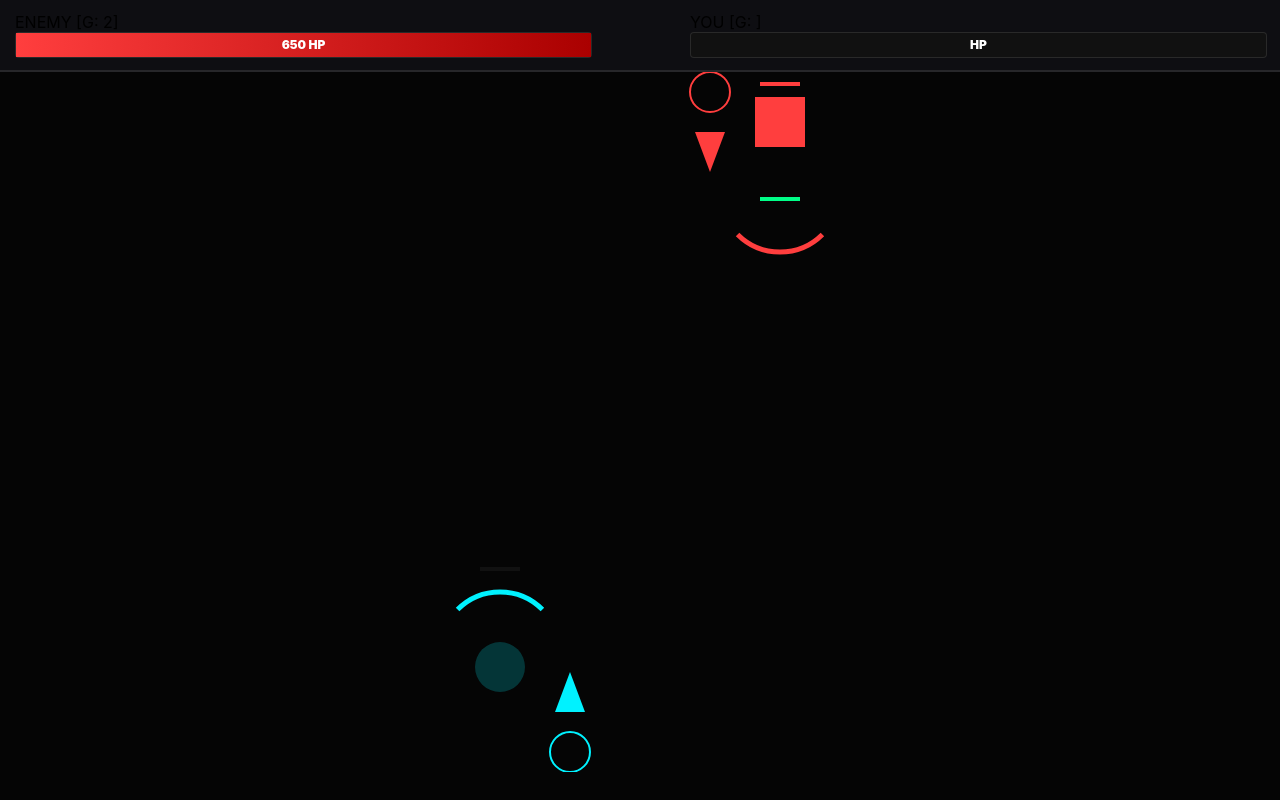
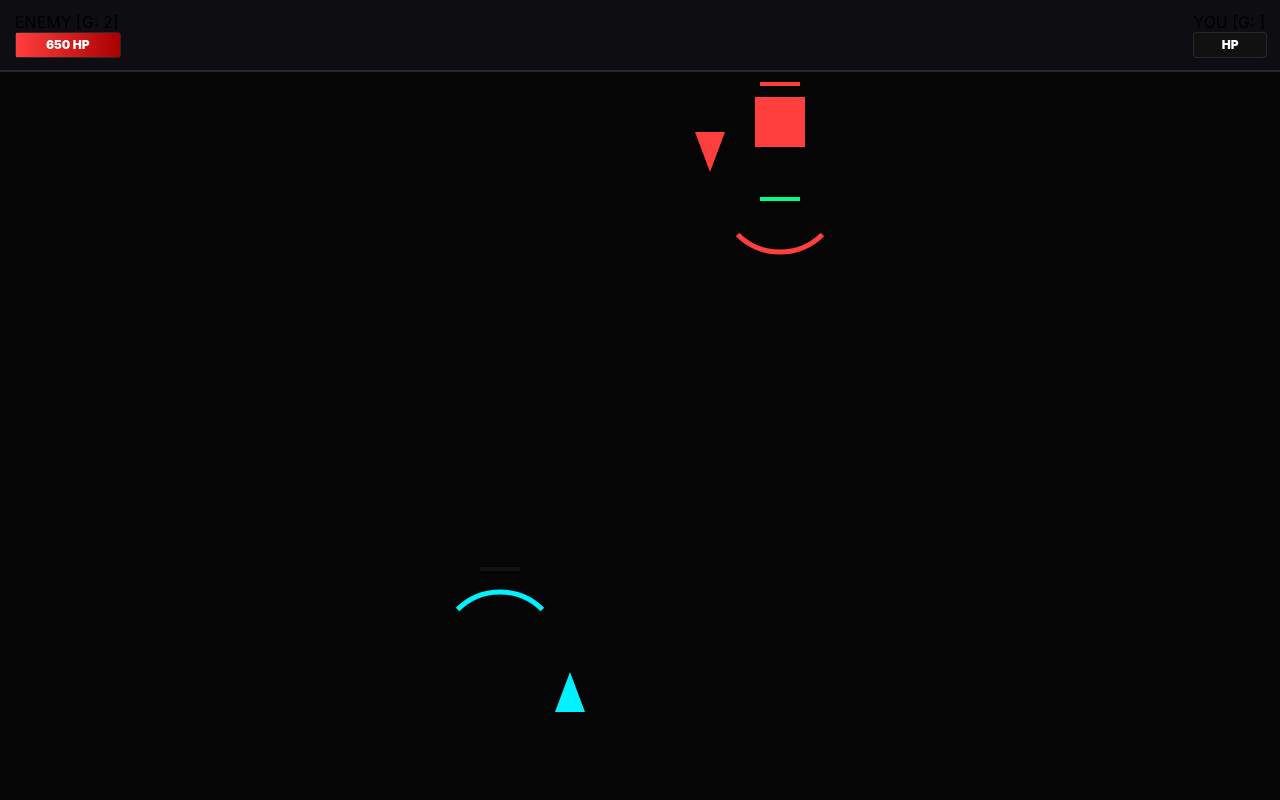
Before and after one commit to adewaley-a/Deatwin, a React (Create React App) app: page /game/1 in a window 1280 px wide. Built offline with nearby package versions, Linux system fonts and the light colour scheme; no server answers.

Commit message:
game 75a

```diff
--- a/src/GamePage.css
+++ b/src/GamePage.css
@@ -1,112 +1,31 @@
 @import url('https://fonts.googleapis.com/css2?family=Orbitron:wght@400;700&display=swap');
 
 .game-container {
-    width: 100vw;
-    height: 100vh;
-    background: #050505;
-    display: flex;
-    flex-direction: column;
-    align-items: center;
-    overflow: hidden;
-    touch-action: none;
-    font-family: 'Inter', sans-serif;
+    width: 100vw; height: 100vh; background: #050505;
+    display: flex; flex-direction: column; align-items: center;
+    overflow: hidden; touch-action: none; font-family: 'Inter', sans-serif;
   }
-
   .header-dashboard {
-    width: 100%;
-    display: flex;
-    justify-content: space-between;
-    padding: 12px 15px;
-    background: rgba(15, 15, 20, 0.95);
-    border-bottom: 2px solid rgba(255, 255, 255, 0.1);
-    box-sizing: border-box;
-    z-index: 10;
+    width: 100%; display: flex; justify-content: space-between;
+    padding: 12px 15px; background: rgba(15, 15, 20, 0.95);
+    border-bottom: 2px solid rgba(255, 255, 255, 0.1); box-sizing: border-box;
   }
-
-  .stat-box {
-    display: flex;
-    flex-direction: column;
-    width: 46%;
-    position: relative;
+  .mini-hp {
+    width: 100%; height: 24px; background: #111; border-radius: 4px;
+    position: relative; overflow: visible; border: 1px solid rgba(255, 255, 255, 0.1);
   }
-
-  .mini-hp {
-    width: 100%;
-    height: 24px;
-    background: #111;
-    border-radius: 4px;
-    position: relative;
-    overflow: visible;
-    border: 1px solid rgba(255, 255, 255, 0.1);
-  }
-
-  .fill {
-    height: 100%;
-    position: absolute;
-    left: 0;
-    top: 0;
-    transition: width 0.3s ease-out;
-  }
-
+  .fill { height: 100%; position: absolute; left: 0; top: 0; transition: width 0.3s ease-out; }
   .fill.blue { background: linear-gradient(90deg, #00f2ff, #0077ff); }
   .fill.red { background: linear-gradient(90deg, #ff3e3e, #aa0000); }
   .fill.over-gold {
     background: linear-gradient(90deg, #ffd700, #ff8c00);
-    box-shadow: 0 0 12px rgba(255, 215, 0, 0.4);
-    z-index: 2;
+    box-shadow: 0 0 12px rgba(255, 215, 0, 0.4); z-index: 2;
   }
-
-  .hp-label {
-    position: absolute;
-    width: 100%;
-    text-align: center;
-    color: #fff;
-    font-size: 12px;
-    line-height: 24px;
-    font-weight: 900;
-    z-index: 5;
-  }
-
-  .heal-popup {
-    position: absolute;
-    top: -25px;
-    left: 50%;
-    transform: translateX(-50%);
-    color: #00ff88;
-    font-weight: 900;
-    font-size: 16px;
-    animation: lifestealFloat 0.8s ease-out forwards;
-  }
-
-  @keyframes lifestealFloat {
-    0% { transform: translate(-50%, 0); opacity: 0; }
-    20% { opacity: 1; }
-    100% { transform: translate(-50%, -45px); opacity: 0; }
-  }
-
-  .overlay {
-    position: absolute;
-    top: 0;
-    left: 0;
-    width: 100%;
-    height: 100%;
-    background: rgba(0, 0, 0, 0.92);
-    display: flex;
-    flex-direction: column;
-    justify-content: center;
-    align-items: center;
-    z-index: 100;
-    backdrop-filter: blur(8px);
-  }
-
-  .count { font-size: 150px; color: #fff; font-weight: 900; }
-  h1.win { color: #00f2ff; font-size: 60px; text-shadow: 0 0 30px #00f2ff; }
-  h1.lose { color: #ff3e3e; font-size: 60px; text-shadow: 0 0 30px #ff3e3e; }
-
-  button {
-    padding: 15px 45px;
-    font-size: 18px;
-    background: #fff;
-    border-radius: 50px;
-    font-weight: 900;
-  }
+  .hp-label { position: absolute; width: 100%; text-align: center; color: #fff; font-size: 12px; line-height: 24px; font-weight: 900; z-index: 5; }
+  .heal-popup { position: absolute; top: -25px; left: 50%; transform: translateX(-50%); color: #00ff88; font-weight: 900; animation: lifestealFloat 0.8s ease-out forwards; }
+  @keyframes lifestealFloat { 0% { opacity: 0; } 20% { opacity: 1; } 100% { transform: translate(-50%, -45px); opacity: 0; } }
+  .overlay { position: absolute; top: 0; left: 0; width: 100%; height: 100%; background: rgba(0, 0, 0, 0.9); display: flex; flex-direction: column; justify-content: center; align-items: center; z-index: 100; }
+  .count { font-size: 150px; color: #fff; }
+  h1.win { color: #00f2ff; font-size: 60px; }
+  h1.lose { color: #ff3e3e; font-size: 60px; }
+  button { padding: 15px 45px; background: #fff; border-radius: 50px; font-weight: 900; border: none; }
--- a/src/GamePage.js
+++ b/src/GamePage.js
@@ -21,7 +21,6 @@ export default function GamePage() {
   const [finalScore, setFinalScore] = useState(0);
   const [countdown, setCountdown] = useState(null);
 
-  // Heal Popup states
   const [showHealHost, setShowHealHost] = useState(false);
   const [showHealGuest, setShowHealGuest] = useState(false);
 
@@ -38,7 +37,7 @@ export default function GamePage() {
   const sparks = useRef([]);
   const flash = useRef(0);
   const grenadesArr = useRef([]);
-  const explosions = useRef([]);
+  const explosions = useRef([]); // FIXED: Now used in the render loop
   const screenShake = useRef(0);
   const activeTouches = useRef(new Map());
 
@@ -59,7 +58,6 @@ export default function GamePage() {
     socket.current.on("incoming_bullet", (b) => enemyBullets.current.push(b));
 
     socket.current.on("update_game_state", (data) => {
-      // Fix: Trigger heal animation on the correct shooter
       if (data.targetHit === 'box') {
         if (data.attackerRole === 'host') {
           setShowHealHost(true);
@@ -76,18 +74,18 @@ export default function GamePage() {
       setShieldHealth(data.shieldHealth);
       setGrenades(data.grenades);
 
-      // Decisive Win/Loss check using actual Socket ID
       if (data.health.host <= 0 || data.health.guest <= 0) {
         const winnerRole = data.health.host <= 0 ? 'guest' : 'host';
         const winnerId = winnerRole === 'host' ? data.hostId : data.guestId;
-
         setFinalScore(data.health[winnerRole] + data.shieldHealth[winnerRole] + data.boxHealth[winnerRole]);
         setGameOver(socket.current.id === winnerId ? "win" : "lose");
       }
     });
 
-    return () => socket.current.disconnect();
-  }, [roomId, role]);
+    return () => {
+        if (socket.current) socket.current.disconnect();
+    };
+  }, [roomId]);
 
   useEffect(() => {
     if (countdown === null || countdown <= 0) return;
@@ -95,7 +93,6 @@ export default function GamePage() {
     return () => clearInterval(timer);
   }, [countdown]);
 
-  // Launch Grenade logic
   const launchGrenade = useCallback((holdTime) => {
     const range = holdTime * H * 0.8;
     const targetX = myShooter.current.x + Math.sin(myShooter.current.rot) * range;
@@ -105,7 +102,6 @@ export default function GamePage() {
     socket.current.emit("launch_grenade", { roomId, x: W - g.x, y: H - g.y, tx: W - g.tx, ty: H - g.ty });
   }, [roomId, H, W]);
 
-  // Shooting Interval
   useEffect(() => {
     if (countdown > 0 || gameOver || !role) return;
     const fireInt = setInterval(() => {
@@ -166,7 +162,7 @@ export default function GamePage() {
       }
       ctx.clearRect(0, 0, W, H);
 
-      // Sparks
+      // Rendering Sparks
       sparks.current.forEach((s, i) => {
         s.x += s.vx; s.y += s.vy; s.alpha -= 0.03;
         ctx.fillStyle = s.color; ctx.globalAlpha = Math.max(0, s.alpha);
@@ -180,7 +176,7 @@ export default function GamePage() {
         ctx.fillStyle = color; ctx.fillRect(x - 20, y - 40, Math.max(0, (val/max)*40), 4);
       };
 
-      // Boxes
+      // Drawing Boxes
       if (boxHealth[role] > 0) {
           ctx.fillStyle = "#00f2ff"; ctx.fillRect(myBox.current.x - 25, myBox.current.y - 25, 50, 50);
           drawBar(myBox.current.x, myBox.current.y, boxHealth[role], 300, "#00f2ff");
@@ -190,35 +186,33 @@ export default function GamePage() {
           drawBar(enemyBox.current.x, enemyBox.current.y, boxHealth[opp], 300, "#ff3e3e");
       }
 
-      // Shields
+      // Drawing Shields
       const drawShield = (pos, color, hp, isEnemy) => {
         if (hp <= 0) return;
         ctx.strokeStyle = color; ctx.lineWidth = 5; ctx.beginPath();
         const s = isEnemy ? 0.25 : -0.75; const e = isEnemy ? 0.75 : -0.25;
         ctx.arc(pos.x, pos.y, 60, Math.PI * s, Math.PI * e); ctx.stroke();
-
-        // Placement: In front of shield (closer to center of screen)
         const barY = isEnemy ? pos.y + 45 : pos.y - 45;
         drawBar(pos.x, barY, hp, 350, "#00ff88");
-
-        if (!isEnemy) {
-          ctx.fillStyle = "rgba(0, 242, 255, 0.2)";
-          ctx.beginPath(); ctx.arc(pos.x, pos.y + 15, 25, 0, Math.PI*2); ctx.fill();
-        }
       };
       drawShield(myShield.current, "#00f2ff", shieldHealth[role], false);
       drawShield(enemyShield.current, "#ff3e3e", shieldHealth[opp], true);
 
-      // Bullet Collision for My Bullets
+      // Explosion Logic (FIXED: explosions is now used)
+      explosions.current.forEach((ex, i) => {
+        ex.r += 5; ex.alpha -= 0.02;
+        ctx.strokeStyle = `rgba(255, 165, 0, ${ex.alpha})`;
+        ctx.beginPath(); ctx.arc(ex.x, ex.y, ex.r, 0, Math.PI*2); ctx.stroke();
+        if (ex.alpha <= 0) explosions.current.splice(i, 1);
+      });
+
+      // Bullet Logic
       myBullets.current.forEach((b, i) => {
         b.x += b.vx; b.y += b.vy;
         ctx.fillStyle = "#00f2ff"; ctx.beginPath(); ctx.arc(b.x, b.y, 4, 0, Math.PI*2); ctx.fill();
-
         const dS = Math.hypot(b.x - enemyShield.current.x, b.y - enemyShield.current.y);
         const a = Math.atan2(b.y - enemyShield.current.y, b.x - enemyShield.current.x);
-
         if (shieldHealth[opp] > 0 && dS > 55 && dS < 75 && Math.abs(a - Math.PI/2) < 0.9) {
-            sparks.current.push({ x: b.x, y: b.y, vx: (Math.random()-0.5)*10, vy: (Math.random()-0.5)*10, alpha: 1, color: "#fff" });
             socket.current.emit("take_damage", { roomId, target: 'shield', victimRole: opp });
             myBullets.current.splice(i, 1);
         } else if (boxHealth[opp] > 0 && Math.abs(b.x - enemyBox.current.x) < 28 && Math.abs(b.y - enemyBox.current.y) < 28) {
@@ -231,30 +225,23 @@ export default function GamePage() {
         if (b.y < -50 || b.y > H + 50) myBullets.current.splice(i, 1);
       });
 
-      // Enemy Bullets
       enemyBullets.current.forEach((b, i) => {
         b.x += b.vx; b.y += b.vy;
         ctx.fillStyle = "#ff3e3e"; ctx.beginPath(); ctx.arc(b.x, b.y, 4, 0, Math.PI*2); ctx.fill();
         const dS = Math.hypot(b.x - myShield.current.x, b.y - myShield.current.y);
         const a = Math.atan2(b.y - myShield.current.y, b.x - myShield.current.x);
-
         if (shieldHealth[role] > 0 && dS > 55 && dS < 75 && Math.abs(a + Math.PI/2) < 0.9) {
-            sparks.current.push({ x: b.x, y: b.y, vx: (Math.random()-0.5)*10, vy: (Math.random()-0.5)*10, alpha: 1, color: "#fff" });
-            enemyBullets.current.splice(i, 1);
-        } else if (Math.abs(b.x - myShooter.current.x) < 22 && Math.abs(b.y - myShooter.current.y) < 35) {
             enemyBullets.current.splice(i, 1);
         }
         if (b.y < -50 || b.y > H + 50) enemyBullets.current.splice(i, 1);
       });
 
-      // Shooter drawing
       const drawShooter = (pos, color, isEnemy) => {
         ctx.save(); ctx.translate(pos.x, pos.y); ctx.rotate(pos.rot || 0);
         ctx.fillStyle = color; ctx.beginPath();
         if (isEnemy) { ctx.moveTo(0, 30); ctx.lineTo(-15, -10); ctx.lineTo(15, -10); }
         else { ctx.moveTo(0, -30); ctx.lineTo(-15, 10); ctx.lineTo(15, 10); }
         ctx.fill(); ctx.restore();
-        ctx.strokeStyle = color; ctx.lineWidth = 2; ctx.beginPath(); ctx.arc(pos.x, pos.y + (isEnemy ? -50 : 50), 20, 0, Math.PI*2); ctx.stroke();
       };
       drawShooter(myShooter.current, "#00f2ff", false);
       drawShooter(enemyShooter.current, "#ff3e3e", true);
@@ -263,7 +250,7 @@ export default function GamePage() {
       frame = requestAnimationFrame(render);
     };
     render(); return () => cancelAnimationFrame(frame);
-  }, [role, roomId, boxHealth, shieldHealth, opp, launchGrenade, W, H]);
+  }, [role, roomId, boxHealth, shieldHealth, opp, W, H]);
 
   return (
     <div className="game-container" onTouchStart={handleTouch} onTouchMove={handleTouch} onTouchEnd={handleTouch}>
```
